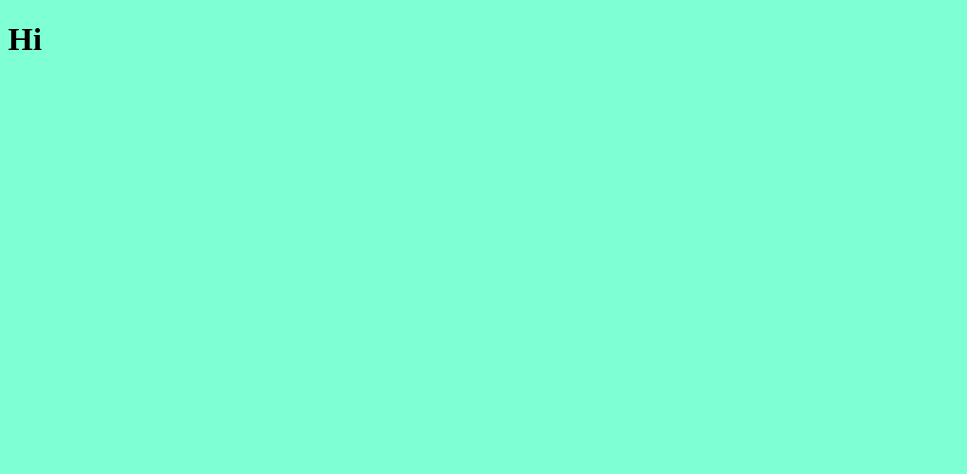
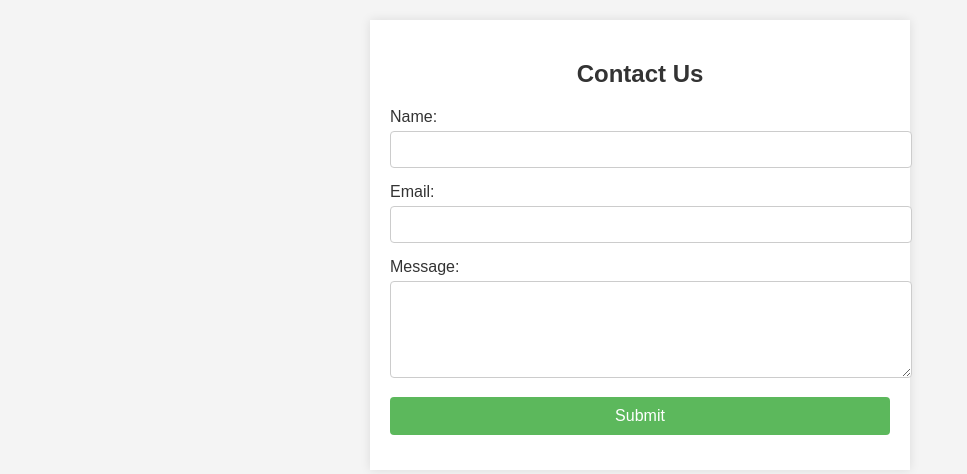
Before and after one commit to Droxus/hgRegWeb, a plain HTML site: page index.html in a window 1280 px wide. Shown: the whole page, without its empty margins (0-967 px from the left). Drawn offline with Linux system fonts and the light colour scheme.

Commit message:
form added

```diff
--- a/index.html
+++ b/index.html
@@ -7,7 +7,26 @@
   <link rel="stylesheet" href="style.css">
 </head>
 <body>
-  <h1>Hi</h1>
+<div class="container">
+    <h2>Contact Us</h2>
+    <form>
+        <div class="form-group">
+            <label for="name">Name:</label>
+            <input type="text" id="name" name="name" required>
+        </div>
+        <div class="form-group">
+            <label for="email">Email:</label>
+            <input type="email" id="email" name="email" required>
+        </div>
+        <div class="form-group">
+            <label for="message">Message:</label>
+            <textarea id="message" name="message" rows="5" required></textarea>
+        </div>
+        <div class="form-group">
+            <input id="submitBtn" type="submit" value="Submit">
+        </div>
+    </form>
+</div>
 
   <script src="main.js"></script>
 </body>
--- a/main.js
+++ b/main.js
@@ -1 +1,20 @@
-console.log("Hello");
+console.log("The script is executing");
+
+document.querySelector("#submitBtn").addEventListener("click", submitForm);
+
+function getFormData() {
+  const formData = {
+    name: document.querySelector("#name").value,
+    email: document.querySelector("#email").value,
+    message: document.querySelector("#message").value,
+  };
+
+  return formData;
+}
+
+function submitForm(event) {
+  event.preventDefault();
+
+  const formData = getFormData();
+  console.log(formData);
+}
--- a/style.css
+++ b/style.css
@@ -1,3 +1,50 @@
-html, body {
-  background-color: aquamarine;
+
+body {
+    font-family: Arial, sans-serif;
+    background-color: #f4f4f4;
+    margin: 0;
+    padding: 20px;
 }
+
+.container {
+    max-width: 500px;
+    margin: 0 auto;
+    background: #fff;
+    padding: 20px;
+    box-shadow: 0 0 10px rgba(0, 0, 0, 0.1);
+}
+
+h2 {
+    text-align: center;
+    color: #333;
+}
+
+.form-group {
+    margin-bottom: 15px;
+}
+
+.form-group label {
+    display: block;
+    margin-bottom: 5px;
+    color: #333;
+}
+
+.form-group input,
+.form-group textarea {
+    width: 100%;
+    padding: 10px;
+    border: 1px solid #ccc;
+    border-radius: 4px;
+}
+
+.form-group input[type="submit"] {
+    background-color: #5cb85c;
+    color: #fff;
+    border: none;
+    cursor: pointer;
+    font-size: 16px;
+}
+
+.form-group input[type="submit"]:hover {
+    background-color: #4cae4c;
+}
```
